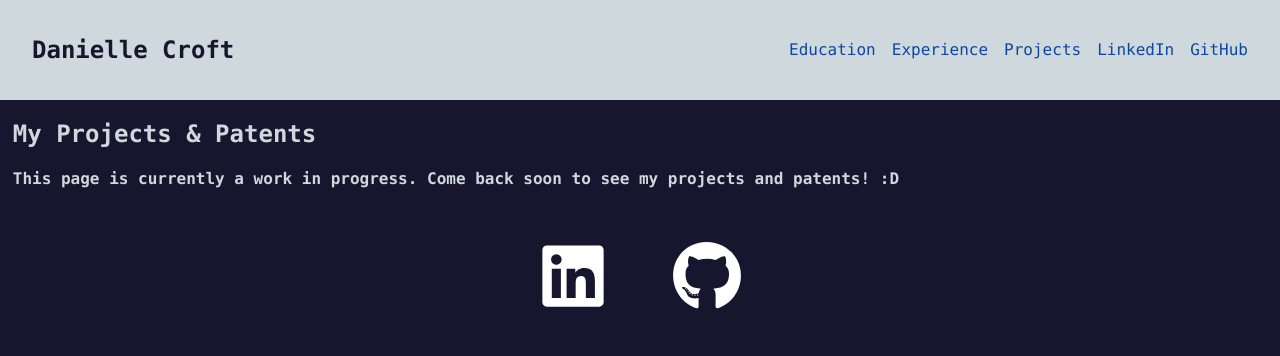
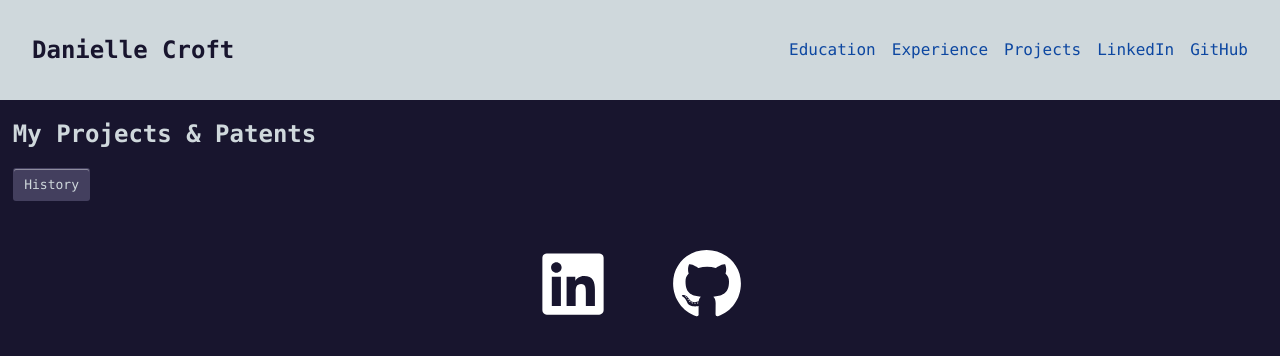
Before and after one commit to daniellec0321/personal-website, a React (Create React App) app: page /projects in a window 1280 px wide. Shown: the top 356 px of the page. Built offline with nearby package versions, Linux system fonts and the light colour scheme.

Commit message:
Began projects page

```diff
--- a/package.json
+++ b/package.json
@@ -13,6 +13,7 @@
     "react-dom": "^18.2.0",
     "react-icons": "^5.2.1",
     "react-router-dom": "^6.23.1",
+    "react-router-hash-link": "^2.4.3",
     "react-scripts": "5.0.1",
     "web-vitals": "^2.1.4"
   },
--- a/src/App.css
+++ b/src/App.css
@@ -240,3 +240,45 @@ nav a {
   text-align: justify;
 }
 /* End CSS for experience section */
+
+/* Start CSS for projects section */
+.project-button {
+  background-size: cover;
+  background-color: #433f5e;
+  border-radius: 5%;
+  text-decoration: none;
+  color: #cfd8dc !important;
+  font-family: Consolas;
+  border: 1px solid transparent;
+  border-radius: 3px;
+  box-shadow: rgba(255, 255, 255, .4) 0 1px 0 0 inset;
+  box-sizing: border-box;
+  color: #fff;
+  cursor: pointer;
+  display: inline-block;
+  font-size: 13px;
+  font-weight: 400;
+  line-height: 1.15385;
+  outline: none;
+  padding: 8px .8em;
+  position: relative;
+  text-align: center;
+  text-decoration: none;
+  user-select: none;
+  touch-action: manipulation;
+  vertical-align: baseline;
+  white-space: nowrap;
+}
+
+.project-button:hover,
+.project-button:focus {
+  background-color: #766fa3;
+}
+
+.project-button:focus {
+  box-shadow: 0 0 0 4px rgba(0, 149, 255, .15);
+}
+
+.project-button:active {
+  box-shadow: none;
+}
--- a/src/Components/Projects/Projects.js
+++ b/src/Components/Projects/Projects.js
@@ -1,6 +1,7 @@
 import React from "react";
 import Header from "../Header/Header";
 import Footer from "../Footer/Footer";
+import { HashLink } from 'react-router-hash-link';
 
 function Projects() {
   return (
@@ -8,7 +9,7 @@ function Projects() {
     <Header />
     <div className="page">
       <h2>My Projects & Patents</h2>
-      <h4>This page is currently a work in progress. Come back soon to see my projects and patents! :D</h4>
+      <HashLink smooth to='/projects/#test' className="project-button"> History </HashLink>
     </div>
     <Footer />
     </>
```
Also changed, not shown: 1 other file (tests, documents, lock files or other folders).
